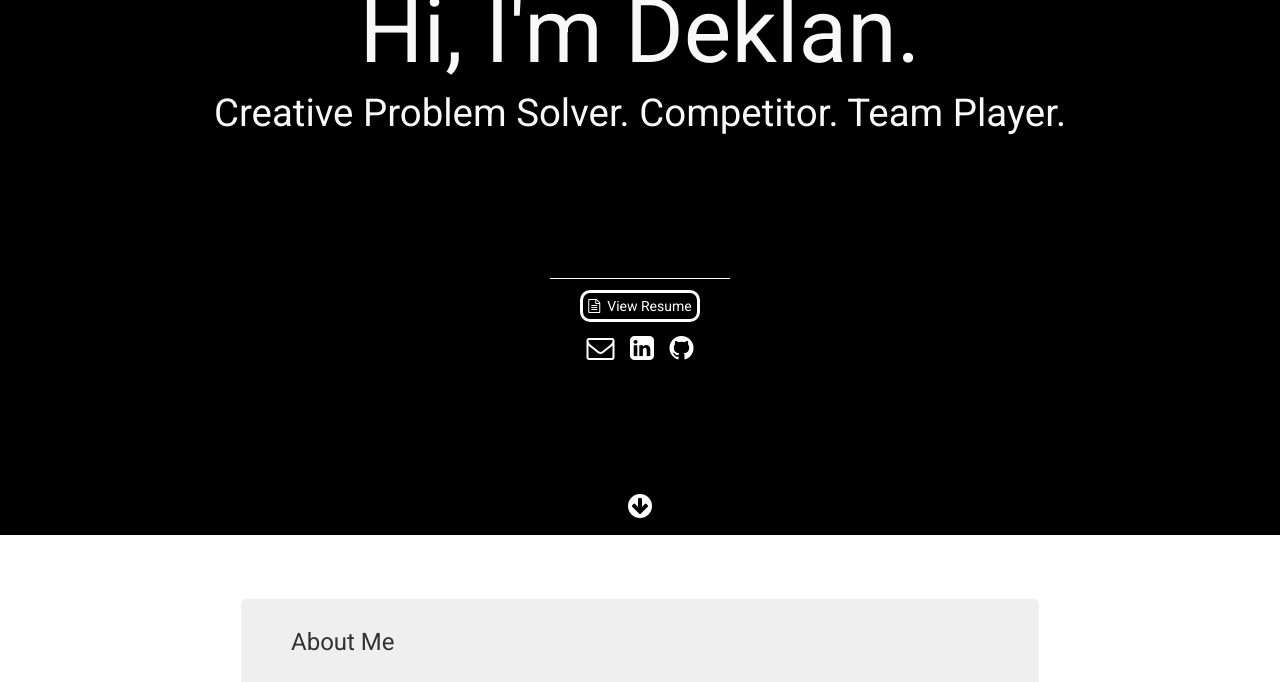
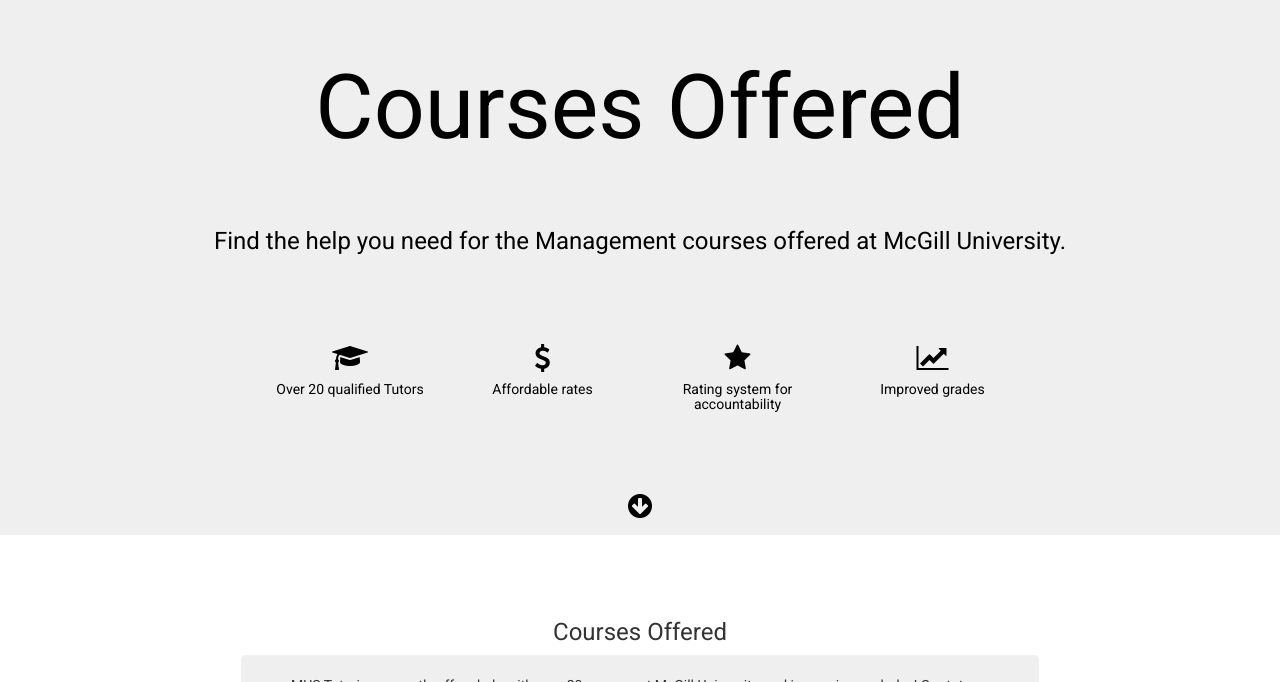
Before and after one commit to alexp2603/comp307_project, a PHP site: page /courses.html in a window 1280 px wide. Shown: the part 265-947 px from the top of the page. Run offline with PHP 8.4, Linux system fonts and the light colour scheme.

Commit message:
Added courses page and styling

```diff
--- a/courses.html
+++ b/courses.html
@@ -3,7 +3,7 @@
         <link href="css/coursesstyles.css" rel="stylesheet">
         <link rel="stylesheet" href="https://maxcdn.bootstrapcdn.com/bootstrap/3.3.7/css/bootstrap.min.css" integrity="sha384-BVYiiSIFeK1dGmJRAkycuHAHRg32OmUcww7on3RYdg4Va+PmSTsz/K68vbdEjh4u" crossorigin="anonymous">
         <link href='https://fonts.googleapis.com/css?family=Lato:500' rel='stylesheet' type='text/css'>
-        <link href="https://fonts.googleapis.com/css?family=Roboto" rel="stylesheet">
+        <link  href="https://fonts.googleapis.com/css?family=Roboto" rel="stylesheet">
         <link rel="stylesheet" href="https://maxcdn.bootstrapcdn.com/font-awesome/4.7.0/css/font-awesome.min.css">
 
 
@@ -14,165 +14,88 @@
         <div class="intro-header">
             <div class="container">
                 <div class="intro-message">
-                    <h1>Hi, I'm Deklan.</h1>
-                    <h4>Creative Problem Solver. Competitor. Team Player.</h4>
-                    <br>
-                    <div class="helper">
-                        <div class="line-separator"></div>
+                    <div class="logo">
+                        <img src="http://bullandbearmcgill.com/wp-content/uploads/2013/03/MUS_general_transtext.png" style="width: 200px">
                     </div>
                     <br>
-                    <div class="row">
-                        <div class="col-xs-12">
-                            <div id="download-resume">
-                                <a href="resume.pdf" target="_blank"><h5><i style="color:white;" class="fa fa-file-text-o" aria-hidden="true"></i>&nbsp; View Resume</h5></a>
-                            </div>
-                        </div>
-                    </div>
+                    <br>
+                    <h1>Courses Offered</h1>
+                    <br>
+                    <br>
+                    <h3>Find the help you need for the Management courses offered at McGill University.</h3>
+                    <br>
+                    <br>
+                    <br>
                     <br>
                     <div class="row">
-                        <div class="col-xs-12">
-                            <a href="mailto:deklanchung@gmail.com"><i style="color:white;" class="fa fa-envelope-o fa-2x" aria-hidden="true"></i></a>&nbsp;&nbsp;&nbsp;
-                            <a href="https://www.linkedin.com/in/deklan-chung-68a682107/" target="_blank"><i style="color:white;" class="fa fa-linkedin-square fa-2x" aria-hidden="true"></i></a>&nbsp;&nbsp;&nbsp;
-                            <a href="https://github.com/deklanc" target="_blank"><i style="color:white;" class="fa fa-github fa-2x" aria-hidden="true"></i></a>
+                        <div class="icons col-xs-6 col-sm-offset-2 col-sm-2" style="padding-right: 10px;">
+                            <i class="fa fa-graduation-cap fa-2x" aria-hidden="true"><h5>Over 20 qualified Tutors</h5></i>
                         </div>
+                        <div class="icons col-xs-6 col-sm-2">
+                            <i class="fa fa-usd fa-2x" aria-hidden="true"><h5>Affordable rates</h5></i>
                         </div>
-                    <div id="arrow-down">
-                        <a href="#about-me"><i style="color: white;" class="fa fa-arrow-circle-down fa-2x" aria-hidden="true"></i></a>
+                        <div class="icons col-xs-6 col-sm-2">
+                            <i class="fa fa-star fa-2x" aria-hidden="true"><h5>Rating system for accountability</h5></i>
+                        </div>
+                        <div class="icons col-xs-12 col-sm-2">
+                            <i class="fa fa-line-chart fa-2x" aria-hidden="true"><h5> Improved grades</h5></i>
                         </div>
                     </div>
                 </div>
             </div>
+            <div id="arrow-down">
+                <a href="#about-me"><i style="color: black;" class="fa fa-arrow-circle-down fa-2x" aria-hidden="true"></i></a>
+            </div>
+        </div>
 
         <!-- About me Page -->
-        <div class="about-me" id="about-me">
+        <div class="courses" id="about-me">
             <div class="container">
-                <div class="about-me-text-box">
-                    <h3>About Me</h3>
-                    <div class="row">
-                        <div class="col-sm-5">
-                            <img class="img-responsive img-rounded" src="http://res.cloudinary.com/ditonmq7y/image/upload/v1465085629/LinkedIn_Pic_ot6bo1.jpg">
-                        </div>
-                        <div class="col-sm-7">
-                            <p>Originally from Vancouver, British Columbia, I moved to Montreal to study <strong>Computer Science and Statistics</strong> at <strong>McGill University</strong>. I am in my last semester at McGill, and will <strong>graduate in December 2017</strong>. I enjoy solving complex problems by creating innovative technological solutions. I am passionate about <strong>machine learning</strong> and <strong>artificial intelligence</strong>, and also have interests in <strong>finance</strong> and <strong>quantitative trading</strong>. Currently, I am a <strong>Software Development Engineer Intern at Amazon</strong>; I have also spent two co-op semesters at the <strong>Royal Bank of Canada</strong></p>
-
-                            <p>Outside of my academic and career pursuits, I am an avid basketball fan, an aspiring world traveler, a fantasy sports addict, and a poker enthusiast.</p>
-                        </div>
-                    </div>
-                    <br>
-                    <br>
-                    <div class="row">
-                        <div class="about-me-icons col-xs-6 col-sm-offset-1 col-sm-2" style="padding-right: 10px;">
-                            <i class="fa fa-graduation-cap fa-2x" aria-hidden="true"><h5>Senior @ McGill</h5></i>
-                        </div>
-                        <div class="about-me-icons col-xs-6 col-sm-2">
-                            <i class="fa fa-amazon fa-2x" aria-hidden="true"><h5>SDE Intern @ Amazon</h5></i>
-                        </div>
-                        <div class="about-me-icons col-xs-6 col-sm-2">
-                            <i class="fa fa-cogs fa-2x" aria-hidden="true"><h5>AI & Machine Learning</h5></i>
-                        </div>
-                        <div class="about-me-icons col-xs-6 col-sm-2">
-                            <i class="fa fa-dribbble fa-2x" aria-hidden="true"><h5>Basketball Fanatic</h5></i>
-                        </div>
-                        <div class="about-me-icons col-xs-12 col-sm-2">
-                            <i class="fa fa-line-chart fa-2x" aria-hidden="true"><h5>Finance & Quantitative Trading</h5></i>
-                        </div>
-                    </div>
+                <h3 class="text-center">Courses Offered</h3>
+                <div class="courses-text-box">
+                    <p>MUS Tutoring currently offers help with over 20 courses at McGill University, and is growing each day! Our tutors have each personally taken the course they are tutoring, and received a minimum grade of A-.</p>
+                    <ul class="courses-list">
+                        <li>BUSA 100</li>
+                        <li>BUSA 250</li>
+                        <li>ECON 230D1</li>
+                        <li>ECON 230D2</li>
+                        <li>ECON 330D1</li>
+                        <li>ECON 330D2</li>
+                        <li>FINE 342</li>
+                        <li>FINE 441</li>
+                        <li>FINE 443</li>
+                        <li>FINE 448</li>
+                        <li>FINE 482</li>
+                        <li>MATH 122</li>
+                        <li>MATH 123</li>
+                        <li>MGCR 211</li>
+                        <li>MGCR 222</li>
+                        <li>MGCR 271</li>
+                        <li>MGCR 293</li>
+                        <li>MGCR 331</li>
+                        <li>MGCR 341</li>
+                        <li>MGCR 352</li>
+                        <li>MGCR 360</li>
+                        <li>MGCR 382</li>
+                        <li>MGCR 423</li>
+                        <li>MGCR 472</li>
+                    </ul>
                 </div>
             </div>
         </div>
 
-        <!-- Finish -->
-        <div class="projects" id="projects">
-            <div class="container">
-                <h2 style="padding-bottom: 3%">Projects</h2>
-                <div class="row">
-                    <div class="col-xs-12 col-sm-4 box" id="mancala">
-                        <h3>Placeholder</h3>
-                    </div>
-                    <div class="col-xs-12 col-sm-4 box">
-                        <h3>Placeholder</h3>
-                    </div>
-                    <div class="col-xs-12 col-sm-4 box img-responsive" id="website">
-                        <h3>Placeholder</h3>
-                    </div>
-                </div>
-            </div>
-        </div>
-
-        <!-- Fix resizing, mobile view -->
-        <div class="experience" id="experience">
-            <div class="container-fluid">
-                <h2>Experience</h2>
-                <div class="row vertical-align" id="amzn">
-                    <div class="col-sm-6" id=amzn-img>
-                        <img class="img-responsive" src="images/amazon.jpg">
-                    </div>
-                    <div class="col-sm-6 description">
-                        <p style="color: #4198ff;">[ INTERNSHIP ]</p>
-                        <h3><strong>Amazon</strong></h3>
-                        <h4>Software Development Engineer</h4>
-                        <h6>June 2017 - August 2017</h6>
-                        <br>
-                        <p>
-                            I will join the AWS Marketplace team, which enables software sellers to reach all AWS customers; and enables software buyers to easily discover, purchase and consume software.
-                        </p>
-                    </div>
-                </div>
-
-                <div class="row vertical-align" id="rbccm">
-                    <div class="col-sm-6 col-sm-push-6">
-                        <img class="img-responsive" src="images/rbccentre.jpg">
-                    </div>
-                    <div class="col-sm-6 description col-sm-pull-6">
-                        <p style="color: #4198ff;">[ INTERNSHIP ]</p>
-                        <h3><strong>Royal Bank of Canada Capital Markets</strong></h3>
-                        <h4>Technology Analyst</h4>
-                        <h6>September 2016 - December 2016</h6>
-                        <br>
-                        <p>
-                            As a member of the Global Equities Technology team at RBC Capital Markets, I provided testing expertise and developed automated capabilities for the various algorithmic trading engines in RBC’s electronic trading stack, which transacts over 150 million shares a day in trading volume.
-                        </p>
-                    </div>
-
-                </div>
-
-                <div class="row vertical-align" id="rbccidm">
-                    <div class="col-sm-6">
-                        <img class="img-responsive" src="images/rbcwp.jpg">
-                    </div>
-                    <div class="col-sm-6 description">
-                        <p style="color: #4198ff;">[ INTERNSHIP ]</p>
-                        <h3><strong>Royal Bank of Canada</strong></h3>
-                        <h4>CIDM Analyst</h4>
-                        <h6>May 2016 - August 2016</h6>
-                        <br>
-                        <p>
-                            I was apart of the Customer Interaction and Decision Management team at RBC. I used data analytic and decision tools to craft and optimize the technical design specification of marketing campaigns.
-                        </p>
-                    </div>
-                </div>
-
-            </div>
-        </div>
 
 
         <div class="contact" id="contact">
             <div class="container">
                 <h2 class="text-center">Contact</h2>
-                <p class="text-center">I will get back to you as soon as possible!</p>
+                <p class="text-center">We will get back to you as soon as possible!</p>
                 <div class="contact-options">
-                    <i class="fa fa-envelope-o" aria-hidden="true"></i>&nbsp;&nbsp;<a href="mailto:deklanchung@gmail.com">deklanchung@gmail.com</a>&nbsp;&nbsp;&nbsp;&nbsp;
-                    <i class="fa fa-linkedin-square" aria-hidden="true"></i>&nbsp;&nbsp;<a href="https://www.linkedin.com/in/deklan-chung-68a682107/" target="_blank">LinkedIn</a>
+                    <i class="fa fa-envelope-o" aria-hidden="true"></i>&nbsp;&nbsp;<a href="mailto:">mustutoring@gmail.com</a>&nbsp;&nbsp;&nbsp;&nbsp;
                 </div>
             </div>
         </div>
-
-        <div class="copyright">
-            <div class="container-fluid">
-                <h6 class="text-center">Copyright &#9400 2017 Deklan Chung. Made with <i style="color:red;" class=" fa fa-heart"></i> from Vancouver.</h6>
-            </div>
-        </div>
-
+        <br>
 
     <!-- jQuery -->
     <script src="https://ajax.googleapis.com/ajax/libs/jquery/1.12.4/jquery.min.js"></script>
--- a/css/coursesstyles.css
+++ b/css/coursesstyles.css
@@ -15,83 +15,52 @@ p
    font-family: 'Roboto', sans-serif !important;
 }
 
-
-/*
-.navbar-default {
-    padding: 0 !important;
-    margin: 0 !important;
-}
-*/
-
 .intro-header h1 {
     font-size: 7vw !important;
-}
-
-
-
-.intro-header h4 {
-    font-size: 3vw !important;
 }
 
 .intro-header {
     width: 100%;
     height: 100%;
-    background-color: black;
+    background-color: #efefef;
     -webkit-background-size: cover;
     -moz-background-size: cover;
     background-size: cover;
     -o-background-size: cover;
 }
 
+
 .intro-message {
-    color: #f8f8f8;
+    color: black;
     text-align: center;
     position: relative;
-    padding-top: 20%;
+    padding-top: 10%;
     height: 100%;
     width: 100%;
 }
 
 .intro-message h1,
 .intro-message h3 {
-    text-shadow: 2px 2px 3px rgba(0,0,0,0.6);
     width: 100%;
 }
 
-.helper {
-    padding-top: 10%
-}
-.line-separator {
-    background-color: white;
-    border-top: 10px;
-    height: 1px;
-    width: 180px;
-    position: relative;
-    margin: auto;
-}
-
-#download-resume h5 {
-    color: white;
-    display: inline;
-    padding: 5 5 5 5;
-    border-style: solid;
-	border-width: 3px;
-    text-align: center;
-    border-radius: 10px;
+.logo {
+    height: auto;
 }
 
 #arrow-down {
     position: absolute;
     bottom: 15px;
-    width: 100%
+    width: 100%;
+    text-align: center;
 }
 
-.about-me {
+.courses {
     padding-top: 5%;
     padding-bottom: 5%;
 }
 
-.about-me-text-box {
+.courses-text-box {
     background-color: #efefef;
     padding: 10 50 20 50;
     width: 70%;
@@ -100,82 +69,24 @@ p
 
 }
 
-.about-me-text-box h3 {
-    text-align: left;
-    padding-bottom: 20px;
-}
-
-.about-me-text-box img {
-    padding-bottom: 20px;
-}
-
-.about-me-text-box p {
+.courses-text-box p {
+    padding-top: 10px;
     text-align: left;
     margin-right: -20px;
 }
 
-.about-me-icons {
+.icons {
     text-align:center;
 }
 
-.projects {
-    border-top: 1px solid #d8d8d8;
-    padding-top: 40px;
-    padding-bottom: 5%;
-}
-
-.projects h2 {
-    text-align: center;
-    padding-bottom: 2%;
-}
-
-.projects h3 {
-    text-align: center;
-    height: 25%;
-}
-
-#mancala {
-    background:transparent url(images/mancala.jpg) no-repeat center center;
-}
-
-#website {
-    background:transparent url(images/website.jpg) no-repeat center center;
-}
-
-
-.box {
-    border-style: solid;
-	border-width: 5px;
-    color: black;
-}
-
-.experience {
-    border-top: 1px solid #d8d8d8;
-    padding-bottom: 5%;
-    padding-top: 40px;
-}
-
-.experience h2 {
-    text-align: center;
-    padding-bottom: 3%;
-}
-
-.shadow-top {
-    box-shadow: 0 -5px 5px -5px #333;
-}
-
-.shadow-bottom {
-    box-shadow: 0 5px 5px -5px #333;
-}
-
-.vertical-align {
-    display: flex;
-    align-items: center;
-}
-
-.description {
-    padding-top: 4%;
-    padding-bottom: 4%;
+.courses-list {
+    -moz-column-gap: 20;
+    -moz-column-count: 3;
+    -webkit-column-count: 3;
+    -webkit-column-gap: 20;
+    column-count: 3;
+    column-gap: 20;
+    list-style-type: none
 }
 
 .contact {
```
Lines whose indentation alone changed are shown as unchanged.
